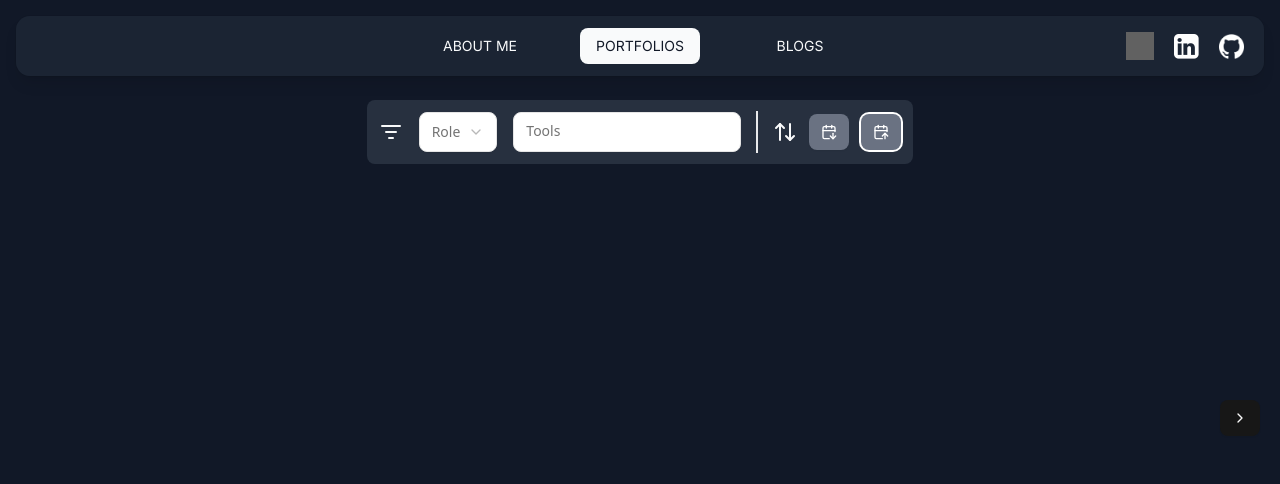
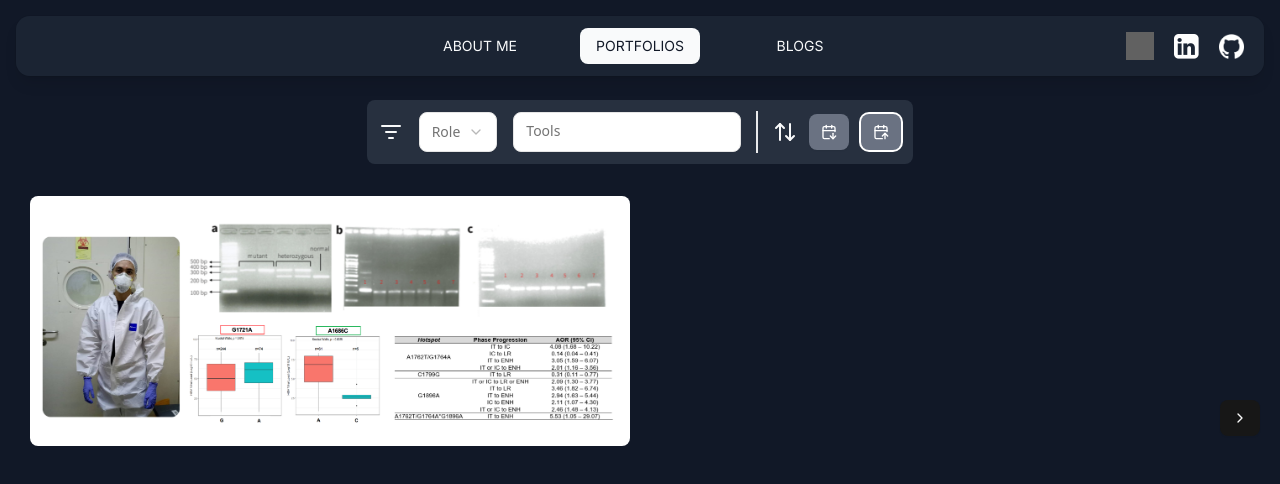
Before and after one commit to b1llywitant0/personal-website, a React (Vite) app: page /personal-website/portfolios in a window 1280 px wide. Shown: the top 484 px of the page. Built offline with nearby package versions, Linux system fonts and the light colour scheme; grey boxes are pictures that could not be loaded.

Commit message:
Feat: Layout and routes for articles

```diff
--- a/src/App.tsx
+++ b/src/App.tsx
@@ -1,6 +1,8 @@
 import { createBrowserRouter, RouterProvider } from 'react-router-dom'
 import { publicRoutes } from './pages/routes'
 import { Layout } from './pages/layout'
+import { ArticleLayout } from './pages/portfolios/articleLayout'
+import { articleRoutes } from './pages/portfolios/articleRoutes'
 
 const router = createBrowserRouter(
   [
@@ -8,6 +10,10 @@ const router = createBrowserRouter(
       element: <Layout />,
       children: publicRoutes,
     },
+    {
+      element: <ArticleLayout />,
+      children: articleRoutes,
+    }
   ],
   {
     basename: '/personal-website',
--- a/src/components/Card/Portfolio.tsx
+++ b/src/components/Card/Portfolio.tsx
@@ -1,22 +1,26 @@
+import { Link } from "react-router"
+
 interface PortfolioProps {
   title: string
   img: string
   startDate: string
   tools: string[]
   briefDescription: string
+  linkTo: string
 }
 
 export function Portfolio(props: PortfolioProps) {
   return (
+    <Link to={props.linkTo}>
     <div
-      className="w-[600px] h-[250px] relative rounded-md bg-cover bg-center p-3"
+      className="w-[600px] h-[250px] relative rounded-md bg-cover bg-center p-3 roboto-normal"
       style={{ backgroundImage: `url(${props.img})` }}
     >
-      <div className="absolute p-3 rounded-md inset-0 w-full bg-black/50 opacity-0 hover:opacity-100 transition duration-300 ease-in-out">
+      <div className="absolute p-5 rounded-md inset-0 w-full bg-black/50 opacity-0 hover:opacity-100 transition duration-300 ease-in-out">
         <div className="absolute top-4 flex flex-col">
-          <span>{props.title}</span>
-          <span>{props.startDate}</span>
-          <p>{props.briefDescription}</p>
+          <span className="font-bold text-[20px]">{props.title}</span>
+          <span className="font-light text-[13px]">{props.startDate}</span>
+          <p className="font-normal text-[15px]">{props.briefDescription}</p>
         </div>
         <div className="absolute bottom-4 flex flex-row items-center justify-start gap-3 cursor-default flex-wrap">
           {props.tools
@@ -29,5 +33,6 @@ export function Portfolio(props: PortfolioProps) {
         </div>
       </div>
     </div>
+    </Link>
   )
 }
--- /dev/null
+++ b/src/pages/portfolios/articleLayout.tsx
@@ -0,0 +1,30 @@
+import { useLocation, useNavigate, useOutlet } from 'react-router-dom'
+import { AnimatePresence, motion } from 'motion/react'
+import { ChevronLeft } from 'lucide-react'
+import { Button } from '@/components/ui/button'
+
+export function ArticleLayout() {
+  const location = useLocation()
+  const outlet = useOutlet()
+
+  const navigate = useNavigate()
+
+  return (
+    <div className="relative h-full w-full items-center bg-background-dark overflow-auto no-scrollbar">
+    <AnimatePresence mode="wait">
+        <Button className='cursor-pointer' onClick={() => {navigate(-1)}}>
+          <ChevronLeft color='white' />
+        </Button>
+        <motion.div
+          key={location.pathname}
+          initial={{ opacity: 0, y: 100 }}
+          animate={{ opacity: 1, y: 0 }}
+          exit={{ opacity: 0, y: -100 }}
+          transition={{ duration: 0.5 }}
+        >
+          {outlet}
+        </motion.div>
+      </AnimatePresence>
+    </div>
+  )
+}
--- /dev/null
+++ b/src/pages/portfolios/articleRoutes.tsx
@@ -0,0 +1,13 @@
+import { RouteObject } from 'react-router-dom'
+
+export const articleRoutes: RouteObject[] = [
+  {
+    path: '/portfolios/eijkman-main-research',
+    lazy: async () => {
+      const { Eijkman } = await import('./items/Eijkman')
+      return {
+        element: <Eijkman />,
+      }
+    },
+  },
+]
--- a/src/pages/portfolios/index.tsx
+++ b/src/pages/portfolios/index.tsx
@@ -12,6 +12,7 @@ import {
   SelectValue,
 } from '@/components/ui/select'
 import MultipleSelector, { Option } from '@/components/ui/MultiSelect'
+import EijkmanPic from '@/assets/img/eijkman-pic.png'
 
 interface PortfolioItem {
   id: number
@@ -19,6 +20,7 @@ interface PortfolioItem {
   img: string
   startDate: string
   role: string
+  linkTo: string
   tools: string[]
   briefDescription: string
 }
@@ -28,9 +30,10 @@ const PortfolioItems: PortfolioItem[] = [
     id: 1,
     title:
       'The correlation between viral genetics and the progression of Hepatitis B disease',
-    img: '',
+    img: EijkmanPic,
     startDate: '2021-10-01',
     role: 'Data Analyst',
+    linkTo: '/portfolios/eijkman-main-research',
     tools: ['R', 'SPSS'],
     briefDescription:
       'The dissertation of my manager. I single-handedly helped with the data analysis, including the selection of statistical methods used.',
@@ -41,6 +44,7 @@ const PortfolioItems: PortfolioItem[] = [
     img: '',
     startDate: '2022-04-10',
     role: 'Data Scientist',
+    linkTo: '/portfolios/purwadhika-final-project',
     tools: ['Python', 'Jupyter Notebook'],
     briefDescription: 'My first machine learning project.',
   },
@@ -50,6 +54,7 @@ const PortfolioItems: PortfolioItem[] = [
     img: '',
     startDate: '2024-09-01',
     role: 'Data Analyst',
+    linkTo: '/portfolios/cmk-summary',
     tools: ['Python', 'Jupyter Notebook'],
     briefDescription: 'Digital marketing analyst.',
   },
@@ -59,6 +64,7 @@ const PortfolioItems: PortfolioItem[] = [
     img: '',
     startDate: '2025-03-01',
     role: 'Data Engineer',
+    linkTo: '/portfolios/elt-dbt-semantic-layer',
     tools: [
       'PostgreSQL',
       'Kafka',
@@ -77,8 +83,10 @@ const PortfolioItems: PortfolioItem[] = [
     img: '',
     startDate: '2025-04-01',
     role: 'Front-End Engineer',
+    linkTo: '/portfolios/personal-website-description',
     tools: [
-      'React+Vite',
+      'React',
+      'Vite',
       'HTML',
       'CSS',
       'JavaScript',
@@ -230,6 +238,7 @@ export function Portfolios() {
                 img={item.img}
                 title={item.title}
                 startDate={item.startDate}
+                linkTo={item.linkTo}
                 tools={item.tools}
                 briefDescription={item.briefDescription}
               />
--- /dev/null
+++ b/src/pages/portfolios/items/Eijkman.tsx
@@ -0,0 +1,7 @@
+export function Eijkman() {
+    return (
+        <div className="text-white flex justify-center items-center h-screen">
+            Eijkman
+        </div>
+    )
+}
```
Also changed, not shown: src/assets/img/eijkman-pic.png (added), src/assets/img/snp-pic.png (added).
